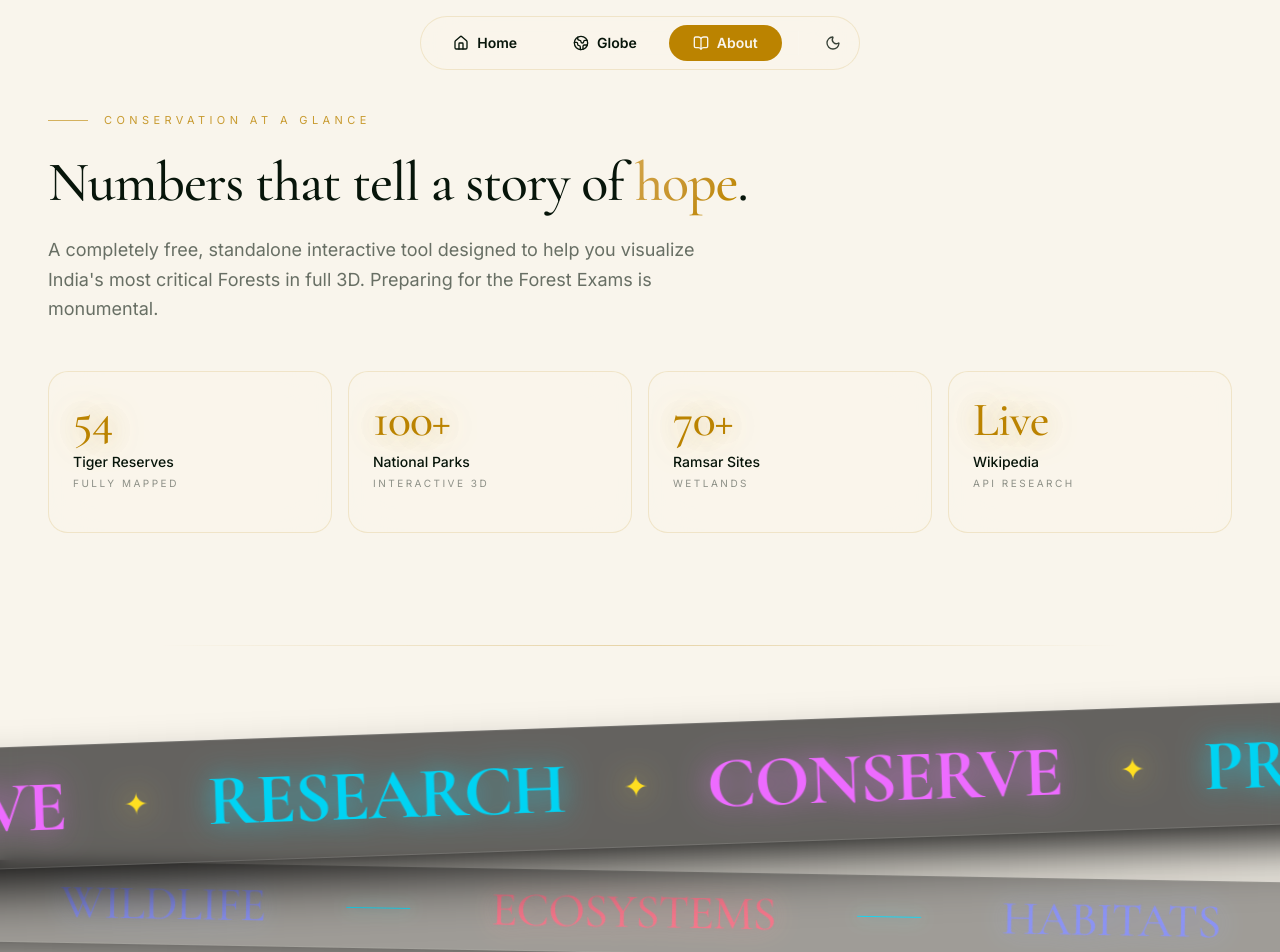
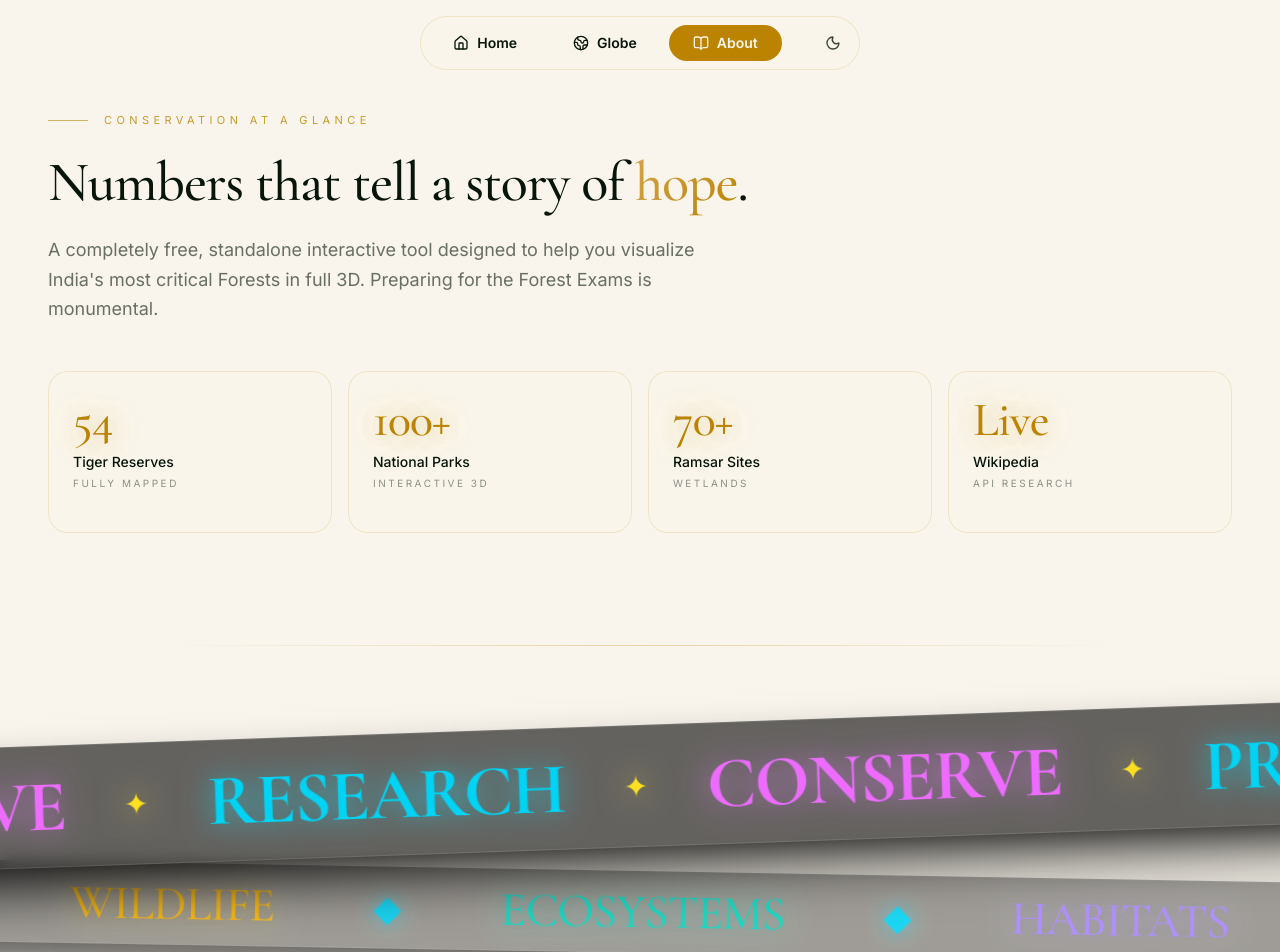
Before and after one commit to g4mt2fch8w-code/geo-globe, a React (Vite) app: page /about in a window 1280 px wide. Shown: the top 952 px of the page. Built offline with nearby package versions, Linux system fonts and the light colour scheme; a web font is replaced by a local one.

Commit message:
style: update wildlife marquee colors to distinct vibrant palette and replace line separator with diamond symbol

```diff
--- a/src/components/About.tsx
+++ b/src/components/About.tsx
@@ -322,14 +322,14 @@ export const AnimatedDivider = () => {
         <div className="flex w-[200%] marquee-track" style={{ animationDirection: 'reverse', animationDuration: '35s' }}>
           {[...Array(2)].map((_, i) => (
             <div key={i} className="flex w-1/2 justify-around items-center gap-12 px-6">
-              <span className="text-3xl md:text-5xl font-display text-indigo-400 opacity-90 drop-shadow-[0_0_15px_rgba(129,140,248,0.6)]">WILDLIFE</span>
-              <span className="w-16 h-[1px] bg-cyan-400 drop-shadow-[0_0_8px_rgba(34,211,238,0.8)]"></span>
-              <span className="text-3xl md:text-5xl font-display text-rose-400 opacity-90 drop-shadow-[0_0_15px_rgba(251,113,133,0.6)]">ECOSYSTEMS</span>
-              <span className="w-16 h-[1px] bg-cyan-400 drop-shadow-[0_0_8px_rgba(34,211,238,0.8)]"></span>
-              <span className="text-3xl md:text-5xl font-display text-indigo-400 opacity-90 drop-shadow-[0_0_15px_rgba(129,140,248,0.6)]">HABITATS</span>
-              <span className="w-16 h-[1px] bg-cyan-400 drop-shadow-[0_0_8px_rgba(34,211,238,0.8)]"></span>
-              <span className="text-3xl md:text-5xl font-display text-rose-400 opacity-90 drop-shadow-[0_0_15px_rgba(251,113,133,0.6)]">BIODIVERSITY</span>
-              <span className="w-16 h-[1px] bg-cyan-400 drop-shadow-[0_0_8px_rgba(34,211,238,0.8)]"></span>
+              <span className="text-3xl md:text-5xl font-display text-amber-400 opacity-100 drop-shadow-[0_0_15px_rgba(251,191,36,0.6)]">WILDLIFE</span>
+              <span className="text-2xl md:text-4xl text-cyan-400 drop-shadow-[0_0_10px_rgba(34,211,238,0.8)]">◆</span>
+              <span className="text-3xl md:text-5xl font-display text-teal-400 opacity-100 drop-shadow-[0_0_15px_rgba(45,212,191,0.6)]">ECOSYSTEMS</span>
+              <span className="text-2xl md:text-4xl text-cyan-400 drop-shadow-[0_0_10px_rgba(34,211,238,0.8)]">◆</span>
+              <span className="text-3xl md:text-5xl font-display text-violet-400 opacity-100 drop-shadow-[0_0_15px_rgba(167,139,250,0.6)]">HABITATS</span>
+              <span className="text-2xl md:text-4xl text-cyan-400 drop-shadow-[0_0_10px_rgba(34,211,238,0.8)]">◆</span>
+              <span className="text-3xl md:text-5xl font-display text-emerald-400 opacity-100 drop-shadow-[0_0_15px_rgba(52,211,153,0.6)]">BIODIVERSITY</span>
+              <span className="text-2xl md:text-4xl text-cyan-400 drop-shadow-[0_0_10px_rgba(34,211,238,0.8)]">◆</span>
             </div>
           ))}
         </div>
```
